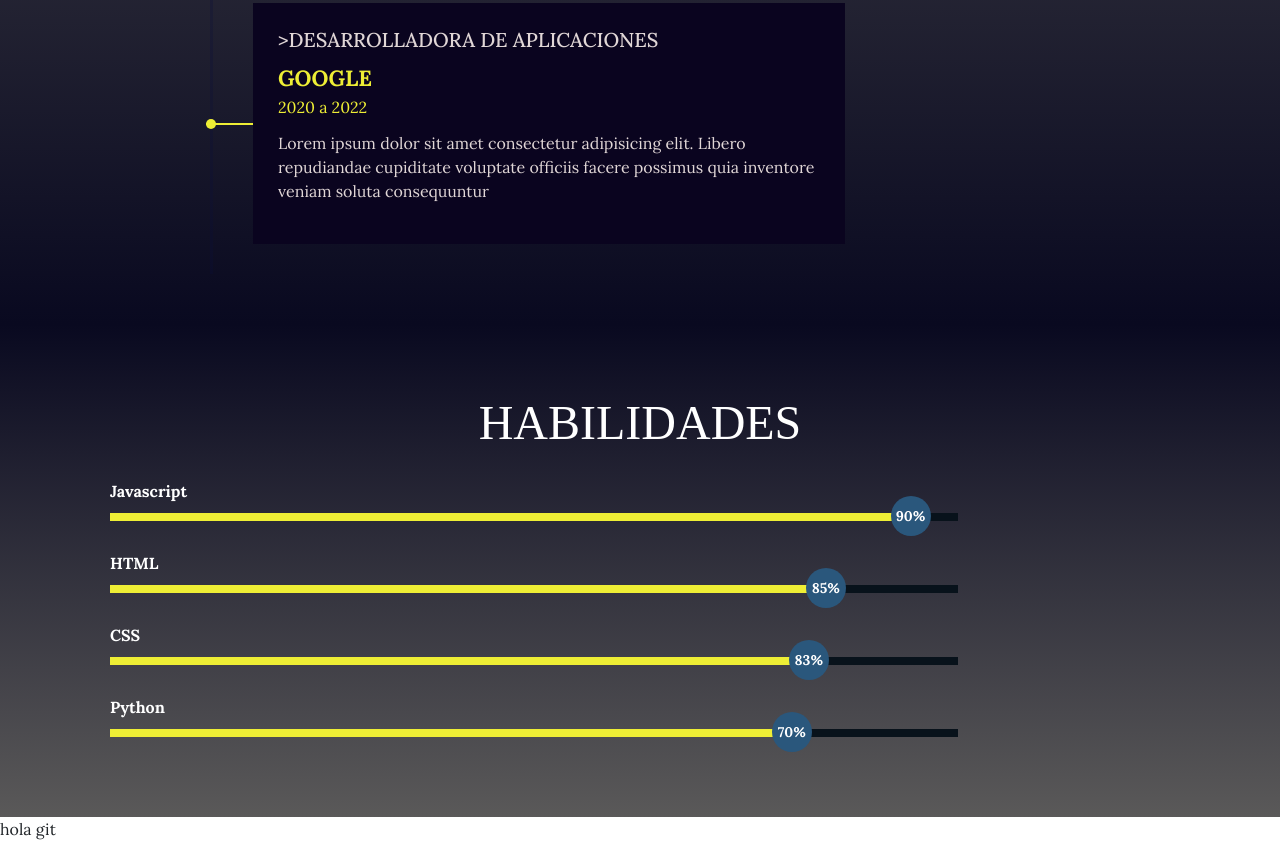
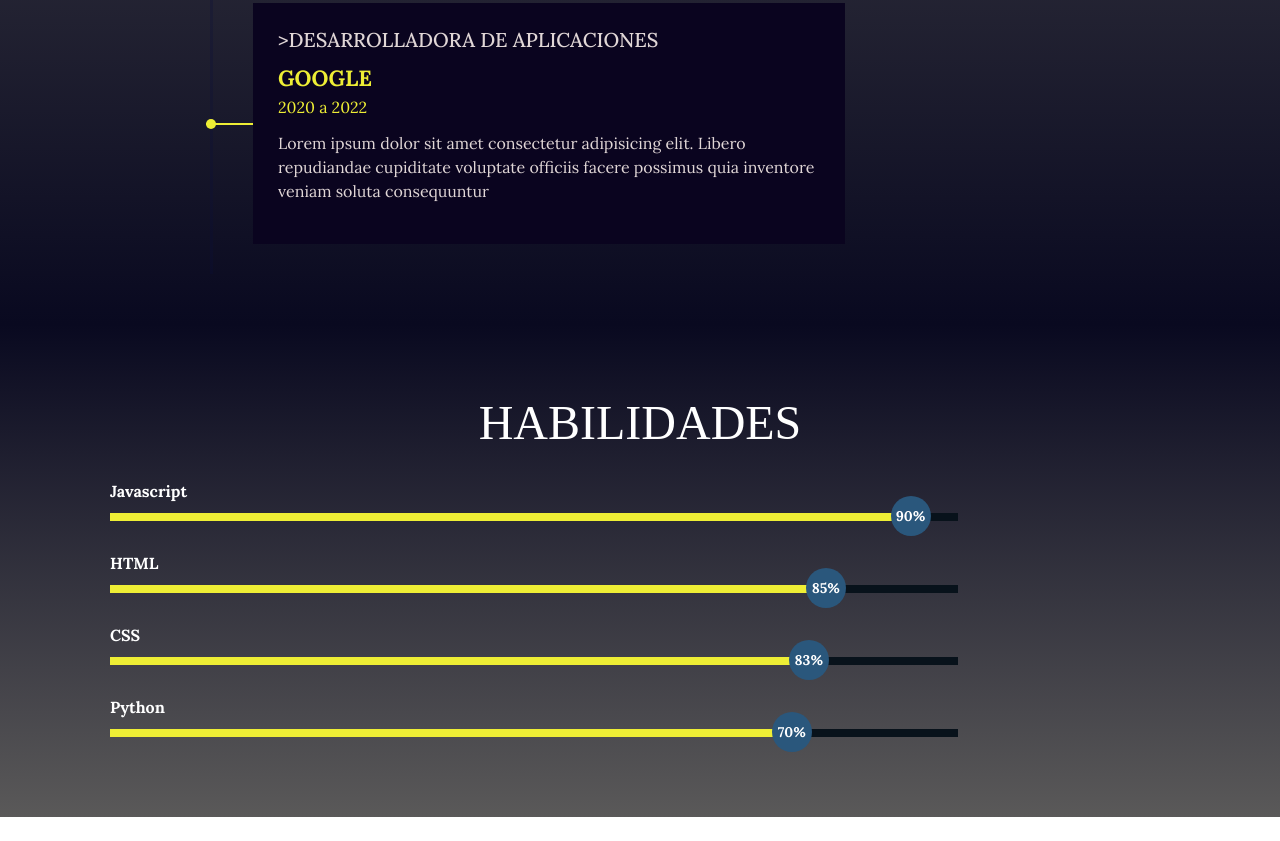
Before and after one commit to ComPamper/ComPamper.github.io, a plain HTML site: page index.html in a window 1280 px wide. Shown: the part 1202-2043 px from the top of the page. After the commit the page ends 2019 px from the top, so only its background shows below. Drawn offline with nearby package versions, Linux system fonts and the light colour scheme; a web font is replaced by a local one.

Commit message:
Update index.html

```diff
--- a/index.html
+++ b/index.html
@@ -129,9 +129,6 @@
       </div>
   </div>
 </section>
-<section>
-  <span>hola git</span>
-</section>
 <script src="https://kit.fontawesome.com/52b939d826.js" crossorigin="anonymous"></script>
 <script src="java.js"></script>
 </body>
```
